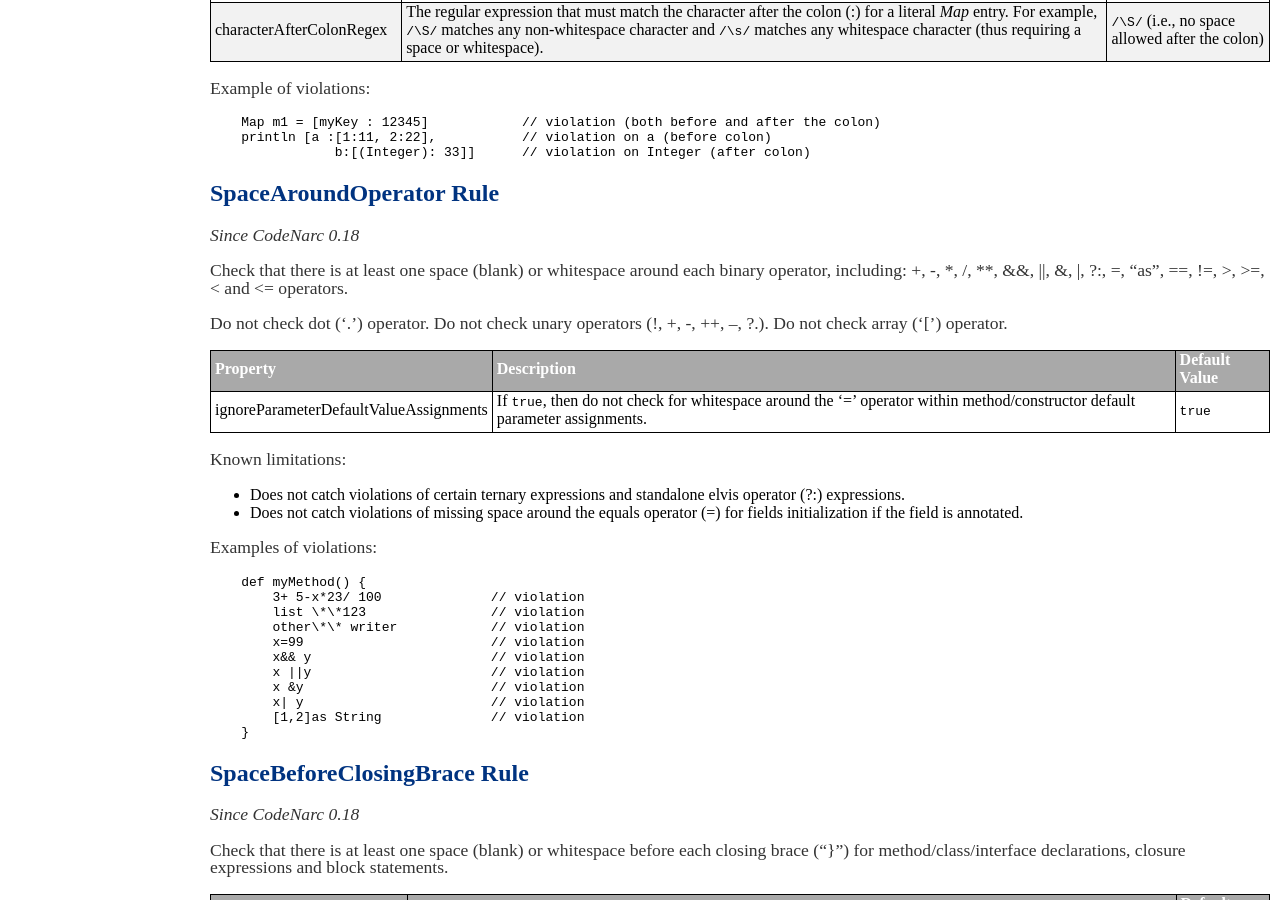
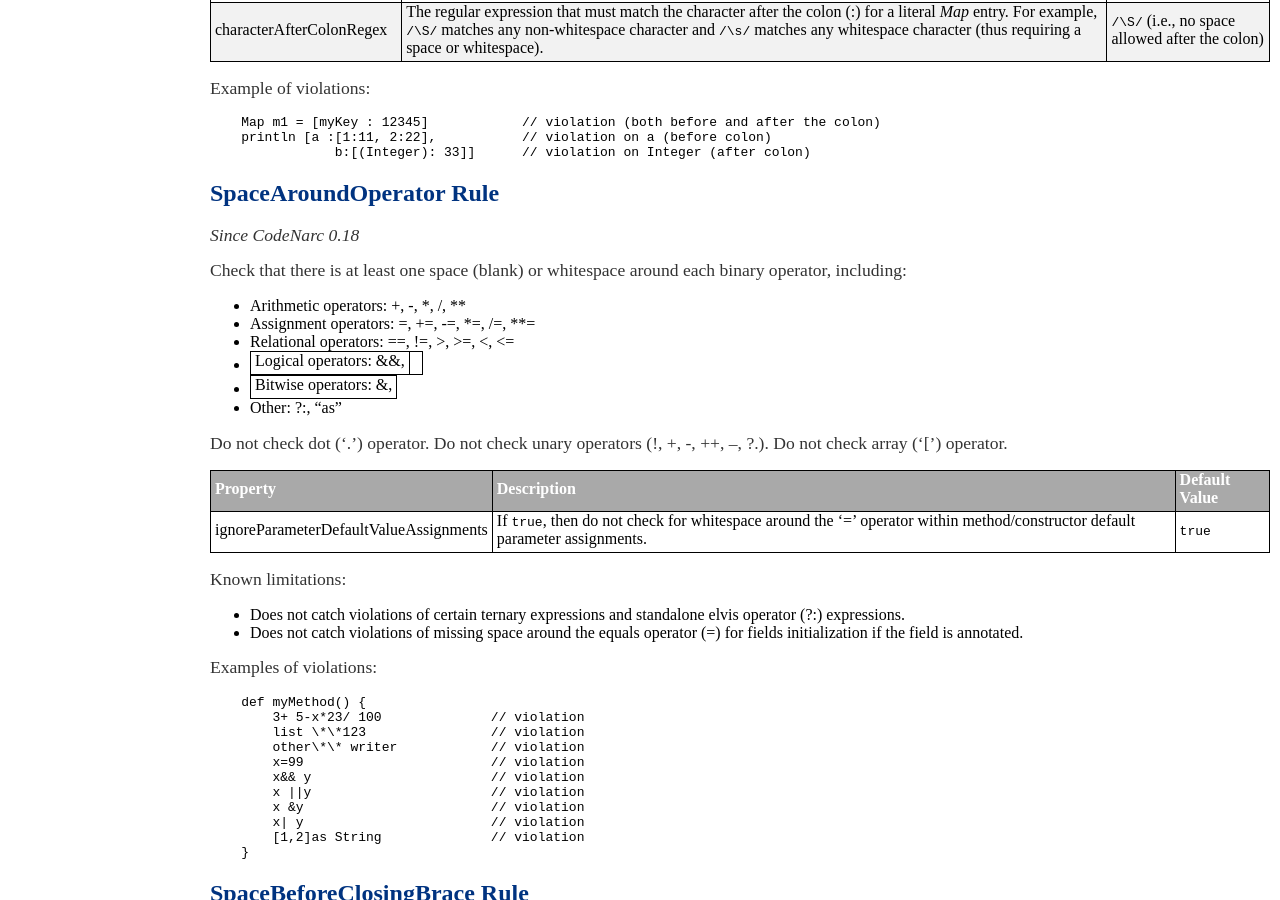
Before and after one commit to CodeNarc/CodeNarc, a Jekyll site: the page built from codenarc-rules-formatting.md, in a window 1280 px wide and 900 px high, scrolled down 12741 px. Built offline with Jekyll 4.4.1, drawn with Linux system fonts in a browser that asks for light colours.

Commit message:
SpaceAroundOperator: Add tests for other assignment operators

```diff
--- a/codenarc-rules-formatting.md
+++ b/codenarc-rules-formatting.md
@@ -833,8 +833,13 @@ Example of violations:
 
 *Since CodeNarc 0.18*
 
-Check that there is at least one space (blank) or whitespace around each binary operator,
-including: +, -, *, /, \*\*, &&, ||, &, |, ?:, =, "as", ==, !=, >, >=, < and <= operators.
+Check that there is at least one space (blank) or whitespace around each binary operator, including:
+ - Arithmetic operators: +, -, *, /, \*\*
+ - Assignment operators: =, +=, -=, *=, /=, \*\*=
+ - Relational operators: ==, !=, >, >=, <, <=
+ - Logical operators: &&, ||
+ - Bitwise operators: &, |
+ - Other: ?:, "as"
 
 Do not check dot ('.') operator. Do not check unary operators (!, +, -, ++, --, ?.).
 Do not check array ('[') operator.
```
